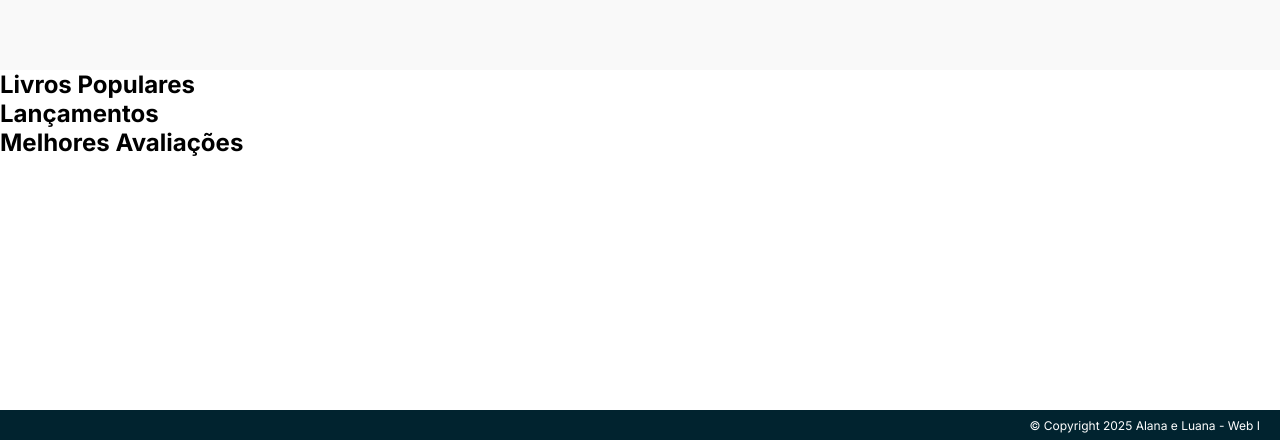
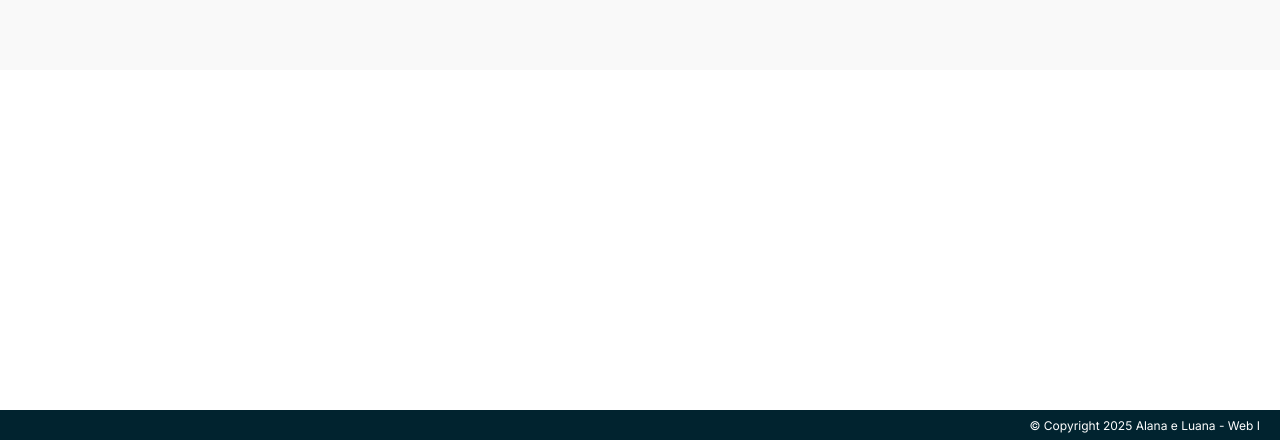
Before and after one commit to 244Luana/PagesPages, a website: page index.html in a window 1280 px wide. Shown: the part 360-800 px from the top of the page. Drawn offline with Linux system fonts and the light colour scheme; a web font is replaced by a local one.

Commit message:
Update index.html

```diff
--- a/index.html
+++ b/index.html
@@ -68,9 +68,6 @@
             </main>
 
         </main>
-        <h2> Livros Populares </h2>
-        <h2> Lançamentos </h2>
-        <h2> Melhores Avaliações </h2>
         <footer>
             <p>
                 © Copyright 2025 Alana e Luana - Web I
```
